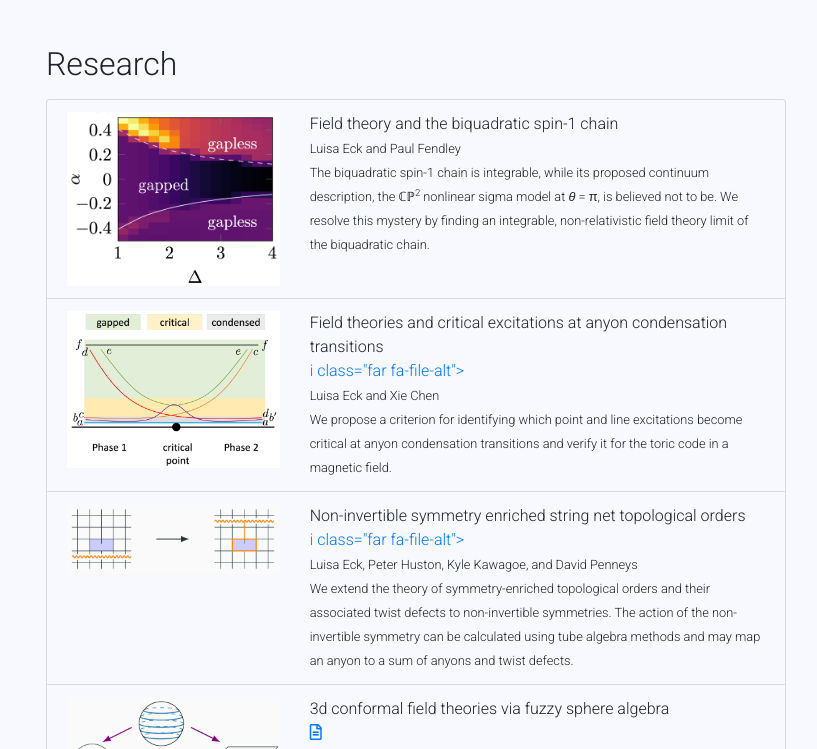
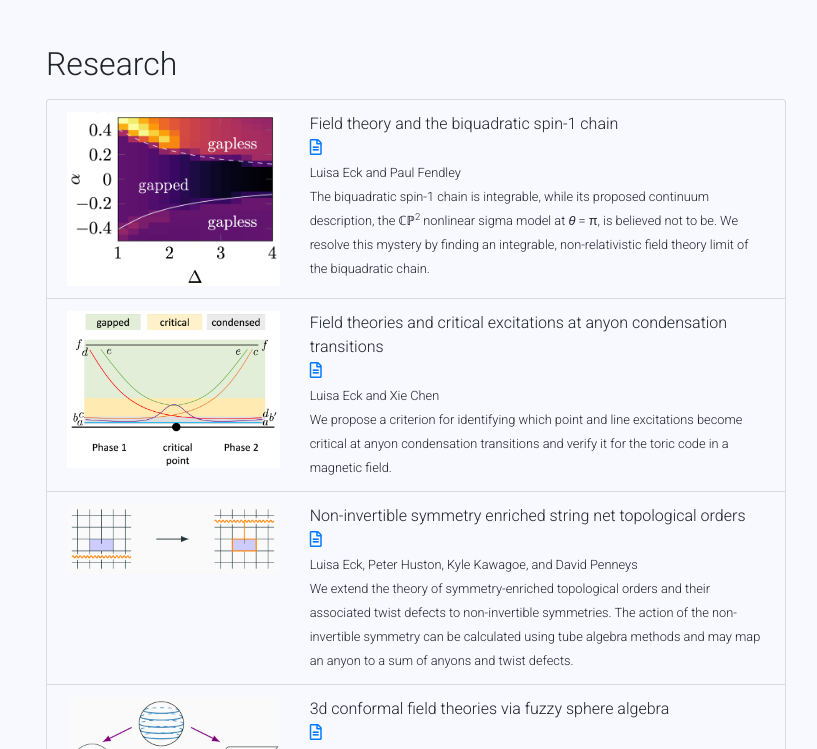
Before and after one commit to luisaeck/luisaeck.github.io, a plain HTML site: page index.html in a window 1280 px wide. Shown: the part 661-1410 px from the top of the page, without its empty margins (224-1041 px from the left). Drawn offline with nearby package versions, Linux system fonts and the light colour scheme; some icons are missing.

Commit message:
Fix links and formatting in index.html

```diff
--- a/index.html
+++ b/index.html
@@ -151,7 +151,7 @@
                                 <div>
                                     Field theory and the biquadratic spin-1 chain
                                     <br>
-                                    <a href="https://arxiv.org/pdf/2611.26610"></i></a>
+                                    <a href="https://arxiv.org/pdf/2611.26610"><i class="far fa-file-alt"></i></a>
                                 </div>
                                 <div><small>Luisa Eck and Paul Fendley </small></div>
                                 <div><small>The biquadratic spin-1 chain is integrable, while its proposed continuum description, the &Copf;&Popf;<sup>2</sup> nonlinear sigma model at <i>&theta;</i> = &pi;, is believed not to be. We resolve this mystery by finding an integrable, non-relativistic field theory limit of the biquadratic chain.
@@ -168,7 +168,7 @@
                                 <div>
                                     Field theories and critical excitations at anyon condensation transitions
                                     <br>
-                                    <a href="https://arxiv.org/pdf/2610.28148">i class="far fa-file-alt"></i></a>
+                                    <a href="https://arxiv.org/pdf/2610.28148"><i class="far fa-file-alt"></i></a>
                                 </div>
                                 <div><small>Luisa Eck and Xie Chen </small></div>
                                 <div><small>We propose a criterion for identifying which point and line excitations become critical at anyon condensation transitions and verify it for the toric code in a magnetic field.
@@ -185,7 +185,7 @@
                                 <div>
                                     Non-invertible symmetry enriched string net topological orders
                                     <br>
-                                    <a href="https://arxiv.org/pdf/2605.28794">i class="far fa-file-alt"></i></a>
+                                    <a href="https://arxiv.org/pdf/2605.28794"><i class="far fa-file-alt"></i></a>
                                 </div>
                                 <div><small>Luisa Eck, Peter Huston, Kyle Kawagoe, and David Penneys </small></div>
                                 <div><small>We extend the theory of symmetry-enriched topological orders and their associated twist defects to non-invertible symmetries. The action of the non-invertible symmetry can be calculated using tube algebra methods and may map an anyon to a sum of anyons and twist defects.
@@ -288,7 +288,7 @@
             <div class="row mt-3">
                 <div class="col-sm-12">
                     <h3>Talks</h3>
-                    <ul> <li>November 2026: Seminar talk at USC
+                    <ul> <li>November 2026: Seminar talk at USC </li>
                         <li>June 2026: Invited talk at the <a href=https://scgp.stonybrook.edu/archives/45037>
                             Workshop on Paths to Quantum Field Theory </a> at the Simons Center for Physics and
                             Geometry in Stony Brook </li>
```
